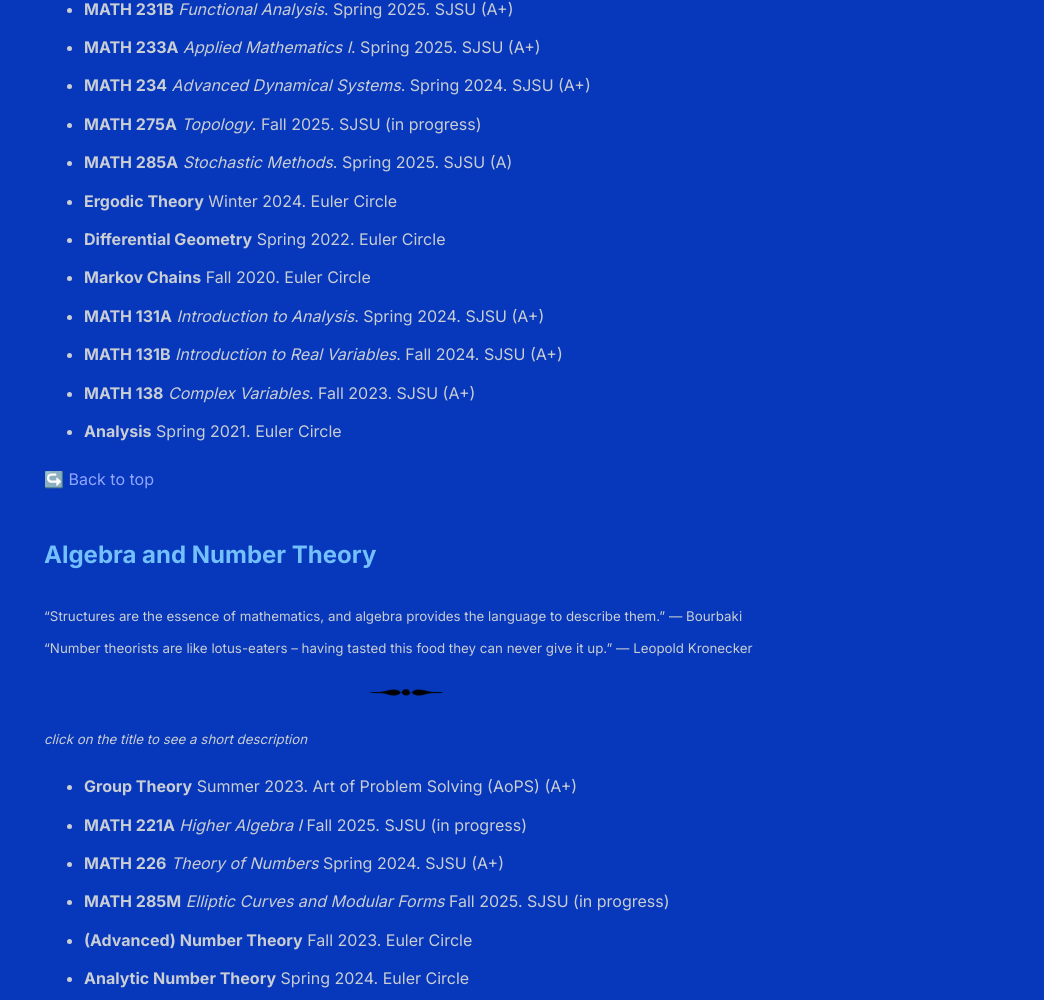
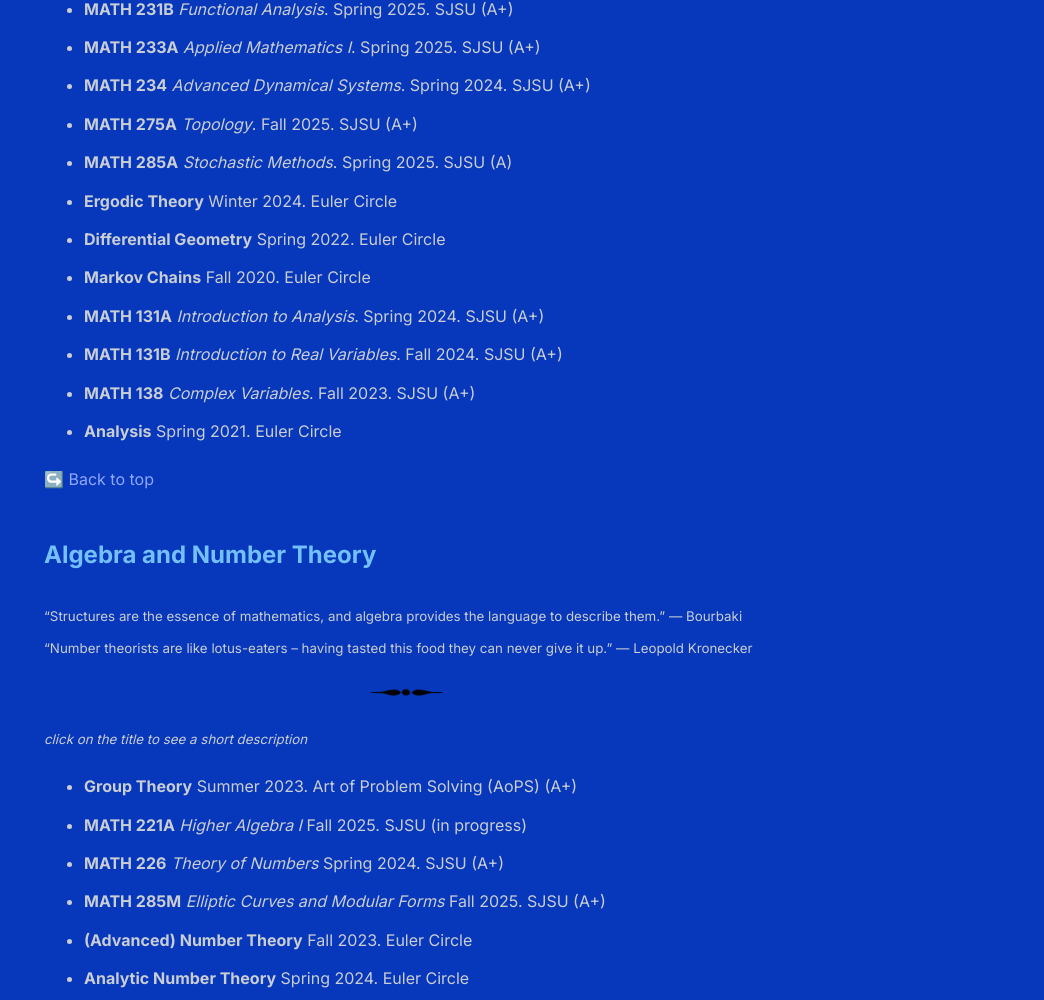
Before and after one commit to shihankanungo/shihankanungo.github.io, a Jekyll site: the page built from courses.md, in a window 1280 px wide and 1400 px high, scrolled down 1534 px. Shown: the part 146-1146 px from the top of the window, without its empty margins (236-1280 px from the left). Built offline with Jekyll 4.4.1, drawn with Linux system fonts in a browser that asks for light colours.

Commit message:
Update courses.md

```diff
--- a/courses.md
+++ b/courses.md
@@ -57,7 +57,7 @@ Here are the courses grouped by subject area, along with a short description of
 </details></li>
 
 <li><details>
-  <summary style="list-style-type: none;"><b>MATH 275A</b> <i>Topology</i>. Fall 2025. SJSU (in progress)</summary>
+  <summary style="list-style-type: none;"><b>MATH 275A</b> <i>Topology</i>. Fall 2025. SJSU (A+)</summary>
   <small>Topological spaces and associated concepts (e.g., subspaces, product spaces, quotient spaces); continuous functions; compactness, connectedness (including path connectedness) and their local versions; countability and separation axioms; compactifications and Tychonoff’s Theorem; paracompactness and metrization theorems.</small><br>
   <small>Textbook: James Munkres. <i>Topology.</i></small>
 </details></li>
@@ -141,7 +141,7 @@ Here are the courses grouped by subject area, along with a short description of
 </details></li>
 
 <li><details>
-  <summary style="list-style-type: none;"><b>MATH 285M</b> <i>Elliptic Curves and Modular Forms</i> Fall 2025. SJSU (in progress)</summary>
+  <summary style="list-style-type: none;"><b>MATH 285M</b> <i>Elliptic Curves and Modular Forms</i> Fall 2025. SJSU (A+)</summary>
   <small>Elliptic curves, modular curves, modular forms, L-functions.</small> <br>
   <small>Textbook: Álvaro Lozano-Robledo. <i>Elliptic Curves, Modular Forms, and Their L-functions.</i></small>
 </details></li>
```
